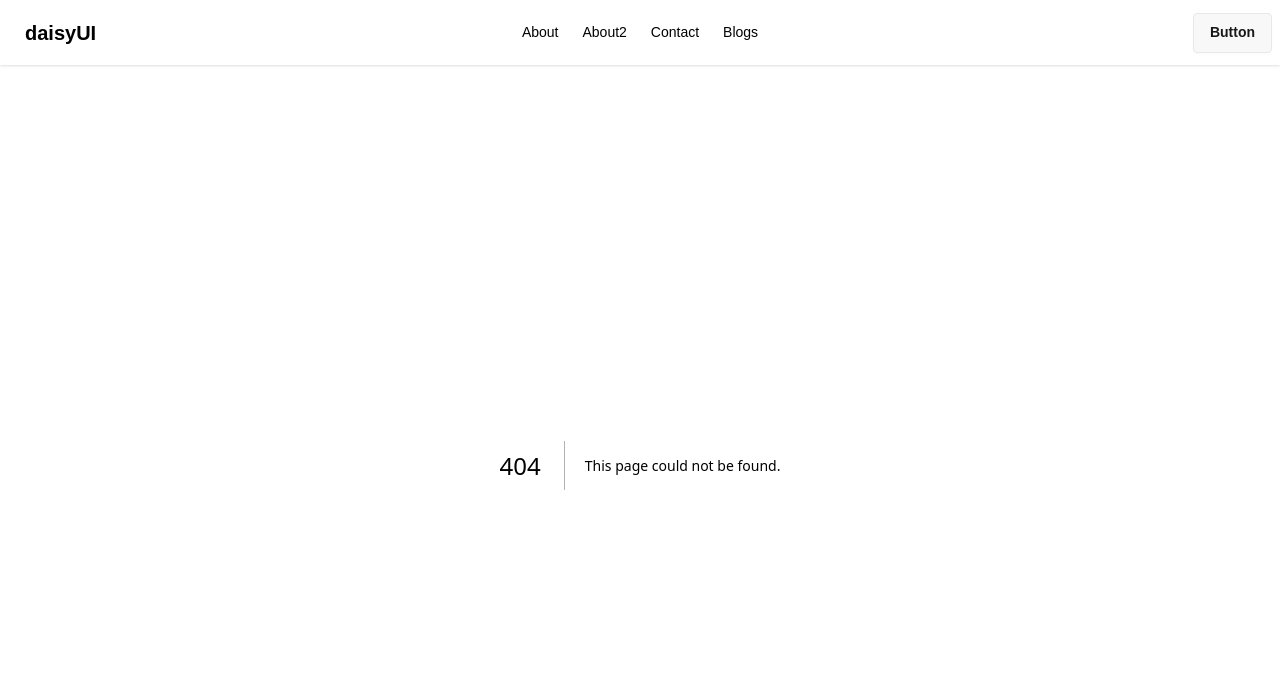
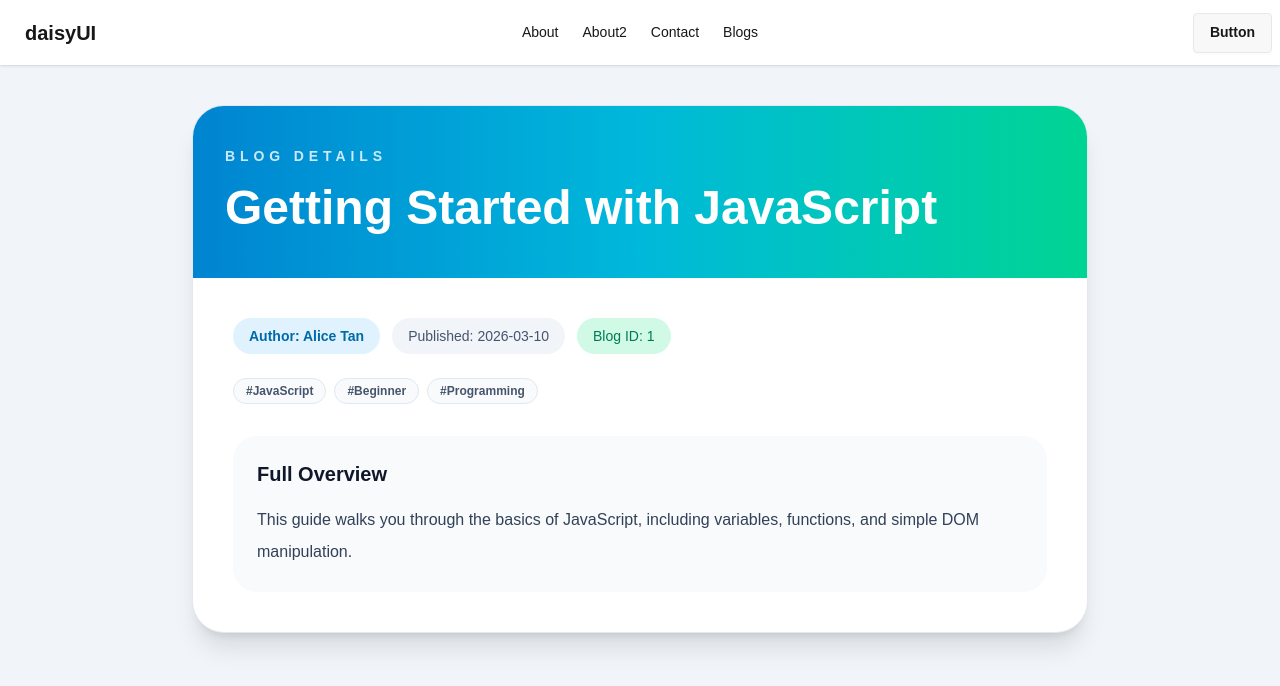
Before and after one commit to nafiz2024/Practice-NextJS, a Next.js app: page /blogs/1 in a window 1280 px wide. Before the commit this address had no page. Shown: the top 686 px of the page. Built offline with nearby package versions, Linux system fonts and the light colour scheme.

Commit message:
Practice Dynamic Route

```diff
--- /dev/null
+++ b/src/app/blogs/[blogId]/page.jsx
@@ -0,0 +1,112 @@
+const blogs = [
+    {
+        id: 1,
+        title: "Getting Started with JavaScript",
+        author: "Alice Tan",
+        date: "2026-03-10",
+        tags: ["JavaScript", "Beginner", "Programming"],
+        content:
+            "This guide walks you through the basics of JavaScript, including variables, functions, and simple DOM manipulation.",
+    },
+    {
+        id: 2,
+        title: "A Guide to Healthy Remote Work",
+        author: "Ravi Kumar",
+        date: "2026-02-22",
+        tags: ["Productivity", "Remote Work", "Wellness"],
+        content:
+            "Learn how to stay productive and maintain a healthy work-life balance while working from home.",
+    },
+    {
+        id: 3,
+        title: "Understanding AI in 2026",
+        author: "Nafiz Alam",
+        date: "2026-04-01",
+        tags: ["AI", "Technology", "Future"],
+        content:
+            "An overview of the latest trends in artificial intelligence and what they mean for businesses and individuals.",
+    },
+    {
+        id: 4,
+        title: "Top Travel Destinations in Southeast Asia",
+        author: "Mei Lin",
+        date: "2026-01-15",
+        tags: ["Travel", "Asia", "Lifestyle"],
+        content:
+            "Explore some of the most beautiful and culturally rich destinations across Southeast Asia.",
+    },
+];
+
+const BlogDetailsPage = async ({ params }) => {
+  const { blogId } = await params;
+  const blog = blogs.find((blog) => blog.id === parseInt(blogId, 10));
+
+  if (!blog) {
+    return (
+      <section className="min-h-screen bg-slate-100 px-4 py-10 md:px-8">
+        <div className="mx-auto max-w-3xl rounded-3xl border border-slate-200 bg-white p-8 text-center shadow-sm">
+          <p className="mb-2 text-sm font-semibold uppercase tracking-[0.3em] text-rose-500">
+            Blog Not Found
+          </p>
+          <h1 className="text-3xl font-black text-slate-900">No blog found</h1>
+          <p className="mt-3 text-slate-600">
+            এই id দিয়ে কোনো blog পাওয়া যায়নি।
+          </p>
+        </div>
+      </section>
+    );
+  }
+
+  return (
+    <section className="min-h-screen bg-slate-100 px-4 py-10 md:px-8">
+      <div className="mx-auto max-w-4xl">
+        <article className="overflow-hidden rounded-[2rem] border border-slate-200 bg-white shadow-xl">
+          <div className="bg-gradient-to-r from-sky-600 via-cyan-500 to-emerald-400 px-8 py-10 text-white">
+            <p className="mb-3 text-sm font-semibold uppercase tracking-[0.35em] text-white/80">
+              Blog Details
+            </p>
+            <h1 className="max-w-3xl text-3xl font-black leading-tight md:text-5xl">
+              {blog.title}
+            </h1>
+          </div>
+
+          <div className="p-8 md:p-10">
+            <div className="mb-6 flex flex-wrap items-center gap-3 text-sm text-slate-500">
+              <span className="rounded-full bg-sky-100 px-4 py-2 font-semibold text-sky-700">
+                Author: {blog.author}
+              </span>
+              <span className="rounded-full bg-slate-100 px-4 py-2 font-medium text-slate-600">
+                Published: {blog.date}
+              </span>
+              <span className="rounded-full bg-emerald-100 px-4 py-2 font-medium text-emerald-700">
+                Blog ID: {blog.id}
+              </span>
+            </div>
+
+            <div className="mb-8 flex flex-wrap gap-2">
+              {blog.tags.map((tag) => (
+                <span
+                  key={tag}
+                  className="rounded-full border border-slate-200 bg-slate-50 px-3 py-1 text-xs font-semibold text-slate-600"
+                >
+                  #{tag}
+                </span>
+              ))}
+            </div>
+
+            <div className="rounded-3xl bg-slate-50 p-6">
+              <h2 className="mb-4 text-xl font-bold text-slate-900">
+                Full Overview
+              </h2>
+              <p className="text-base leading-8 text-slate-700">
+                {blog.content}
+              </p>
+            </div>
+          </div>
+        </article>
+      </div>
+    </section>
+  );
+};
+
+export default BlogDetailsPage;
--- a/src/app/blogs/page.jsx
+++ b/src/app/blogs/page.jsx
@@ -1,3 +1,4 @@
+import Link from "next/link";
 
 const BlogsPage = () => {
   const blogs = [
@@ -85,9 +86,9 @@ const BlogsPage = () => {
                 ))}
               </div>
 
-              <button className="rounded-full bg-slate-900 px-5 py-2 text-sm font-semibold text-white transition-colors hover:bg-sky-600">
+              <Link href={`/blogs/${blog.id}`} className="rounded-full bg-slate-900 px-5 py-2 text-sm font-semibold text-white transition-colors hover:bg-sky-600">
                 Read More
-              </button>
+              </Link>
             </article>
           ))}
         </div>
```
